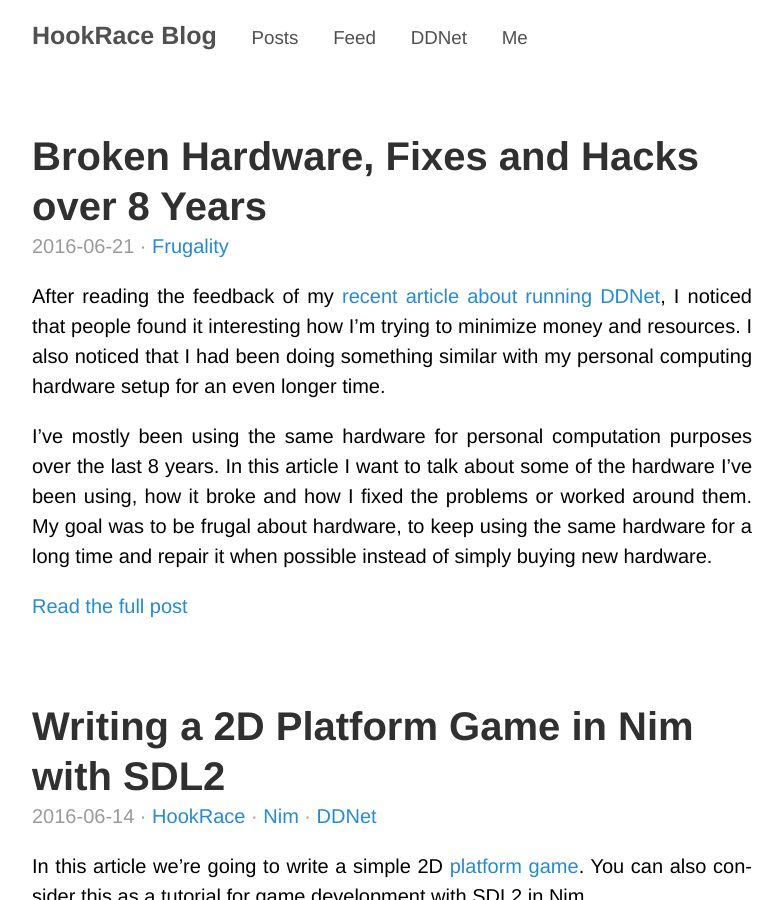
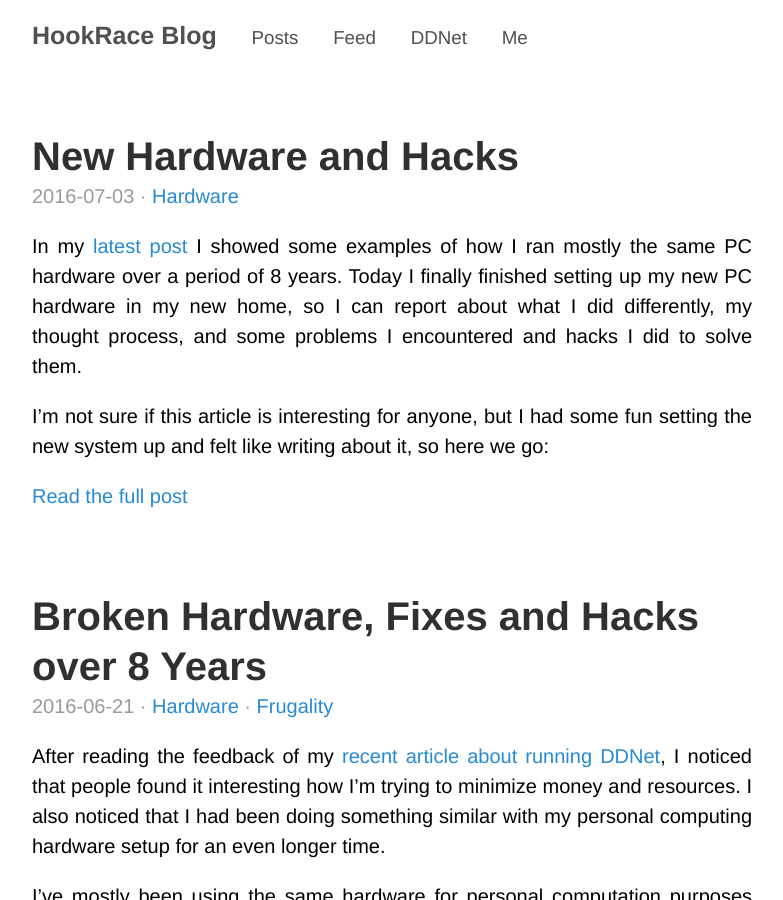
Before and after one commit to HookRace/hookrace-web, a Jekyll site: the page built from www/index.html, in a window 1280 px wide and 900 px high. Shown: the whole window, without its empty margins (248-1031 px from the left). Built offline with Jekyll 4.4.1, drawn with Linux system fonts in a browser that asks for light colours; Markdown is read by kramdown in place of the engine named in the settings; some of the changed lines change nothing that is shown.

Commit message:
New Hardware and Hacks

```diff
--- a/www/_posts/2016-06-21-broken-hardware-fixes-hacks-8-years.markdown
+++ b/www/_posts/2016-06-21-broken-hardware-fixes-hacks-8-years.markdown
@@ -1,7 +1,7 @@
 ---
 layout: post
 title: "Broken Hardware, Fixes and Hacks over 8 Years"
-tags: Frugality
+tags: Hardware Frugality
 permalink: /blog/broken-hardware-fixes-hacks-8-years/
 ---
 
--- /dev/null
+++ b/www/_posts/2016-07-03-new-hardware-hacks.markdown
@@ -0,0 +1,292 @@
+---
+layout: post
+title: "New Hardware and Hacks"
+tags: Hardware
+permalink: /blog/new-hardware-hacks/
+---
+
+In my [latest post](/blog/broken-hardware-fixes-hacks-8-years/) I showed some
+examples of how I ran mostly the same PC hardware over a period of 8 years.
+Today I finally finished setting up my new PC hardware in my new home, so I can
+report about what I did differently, my thought process, and some problems I
+encountered and hacks I did to solve them.
+
+I'm not sure if this article is interesting for anyone, but I had some fun
+setting the new system up and felt like writing about it, so here we go:
+
+<!--more-->
+
+## Case
+
+I wanted a smaller case since the old one was a huge ATX tower with way too
+many useless ports and fans. I still want a pretty performant system, so an
+Intel NUC is out of the question. I don't need a GPU, since the most
+challenging graphics I need is DDNet client, which easily runs at 400 fps at
+1920x1080 and 130 fps at 3840x2160 on Intel's HD Graphics 530 IGP integrated on
+Skylake CPUs. But it's still nice to have a PCIe port in case you ever need it.
+So Mini-ITX it is.
+
+Unfortunately the [Streacom DB4](http://www.streacom.com/products/db4-fanless-chassis/) is not available yet, as it would have made for a beautiful silent Mini-ITX cube. Instead I went with the [In Win Chopin](https://www.inwin-style.com/en/gaming-chassis/Chopin), which is even smaller, features no GPU port and has a small integrated TFX PSU rated at 150 W. I was a bit worried about the PSU being strong enough, but you can read more about that later in this post. There really aren't that many good-looking and reasonable Mini-ITX cases.
+
+<img class="halfimg" src="/public/hardware2/streacom-db4.jpg" alt="Streacom DB4"><img class="halfimg" src="/public/hardware2/in-win-chopin.jpg" alt="In Win Chopin">
+
+The idea of the In Win Chopin is to use the CPU fan as the only fan to cool the
+entire case, pulling air directly from the side, pushing it out of the top.
+That's a stark contrast to my old machine with a total of 9 fans whirring
+inside the case.
+
+## CPU Cooler
+
+Of course that means I need a good CPU cooler for the small space. With just 43 mm space for the cooler my choice fell on the [Noctua NH-L9i](http://noctua.at/en/nh-l9i). Unfortunately the manufacturer [claims a 91 W Skylake CPU barely runs with the NH-L9i](http://noctua.at/en/nh_l9i_tdp_guidelines). So let's check out the CPU and measure some actual temperatures. Even though I switched to a small form factor, another goal of mine is still to keep the noise down to a level where I don't notice it.
+
+<img class="halfimg" src="/public/hardware2/noctua-nh-l9i.jpg" alt="Noctua NH L9i"><img class="halfimg" src="/public/hardware2/intel-i7-6700k.jpg" alt="Intel i7 6700k">
+
+## CPU
+
+There are just two 91 W Intel Skylake CPUs and my choice fell on the i7-6700k.
+Since I never had a failed CPU before and planned to play around a bit with the
+CPU anyway, thus voiding the warranty, I decided to get a pre-owned one for
+cheap. Apparently the CPU was unused, but I wouldn't believe that.
+
+There are much nicer Xeon CPUs, especially if you're willing to risk the
+problems of running an engineering sample, but I wouldn't be able to cool them
+properly, wouldn't need all that performance in the end and miss out on the
+IGP (integrated graphics processor), needing a separate GPU instead, taking up
+more space.
+
+Unfortunately it turns out that Skylake can only decode 8 bit H.264 and H.265 in
+hardware, while most sources are switching to 10 bit, including UltraHD
+Blu-rays and Netflix. If I had the chance I might have waited for Kabylake,
+Intel's next CPU release.
+
+At first I installed the i7-6700k with the regular Noctua thermal paste and
+used it like that for a few days. Unfortunately the system ran louder than I wanted. And changing the fan settings was not a solution since the CPU reached 80°C at load. Clearly I needed a better solution. I already expected this and had some [Thermal Grizzly Conductonaut](http://www.thermal-grizzly.com/en/products/26-conductonaut-en) liquid metal thermal paste ready to use.
+
+![Thermal Grizzly Conductonaut](/public/hardware2/conductonaut.jpg)
+
+Liquid metal thermal pastes conduct heat much better than regular thermal
+pastes, but unfortunately they also conduct electricity, so you have to be
+careful when applying them. Usually people use this thermal paste to achieve
+better overclocking, but my goal is opposite, for now I want a more quiet
+system running at low power. Maybe I'll overclock if I ever need the extra
+performance.
+
+So I delidded my new CPU by removing the heat spreader with a razor
+blade. You need a very careful hand for that as a single scratch into the PCB
+could ruin your CPU. Of course this also voids the warranty if you have one. I
+removed the regular thermal paste between the CPU die and the heat spreader and
+applied the Conductonaut instead. The heat spreader can be reattached with
+regular silicone from a hardware store. Finally I used the same Conductonaut
+thermal paste between the heat spreader and the cooler as well.
+
+<p>
+  <div class="video-container">
+    <iframe src="https://www.youtube.com/embed/JkGASegVRiM" frameborder="0" allowfullscreen></iframe>
+  </div>
+</p>
+
+Finally I dared to start my system again, luckily everything still seemed to
+work and I couldn't quite believe the new temperatures: Instead of 80°C at load
+I now had just 60°C. I was hoping for a 10-15°C improvement, so that was a nice
+surprise.
+
+My last step was to undervolt the CPU and IGP as far as they would go. You have
+to be careful about system stability with this. I set up a few different work
+loads to test stability. This further reduced the load temperature to 55°C.
+That's a temperature I can definitely live with and doesn't even require full
+fan speed to keep up. At regular light usage the CPU stays at 30-35°C and I
+can't even hear the fan. I don't dare to turn off the fan entirely, since it's
+the only active cooling solution for all the other components on the mainboard
+as well.
+
+## Screen
+
+In a few months [Planet Earth 2](http://www.bbc.co.uk/mediacentre/latestnews/2016/planet-earth-two) will air in Ultra HD. Since I'm a huge fan of David Attenborough and nature documentaries in general I clearly need a screen capable of showing it. I also want to use my screen as a television at the same time, so this fits in well.
+
+So the plan was to get a 40" screen with a 3840x2160 resolution, which enables me to work as if I have four 1920x1080 screens, positioned in a 2x2 grid. Luckily this is pretty simple to setup with [xmonad](http://xmonad.org/), my window manager. Using the [LayoutScreens module](http://xmonad.org/xmonad-docs/xmonad-contrib/XMonad-Layout-LayoutScreens.html) I can switch between pretending to have a single large screen or 4 small ones. Since xmonad configuration is just Haskell programming more layouts would of course be possible, but so far I'm happy with this setup.
+
+It turns out that there is still a problem here which I can't quite pinpoint
+yet: When I use xmonad, mpv, NetWM support, 3840x2160 resolution, and the Intel
+IGP driver's TearFree setting, memory leaks and after a few minutes of watching
+some video all 32 GB of RAM are used up and a process is killed. Changing any
+single component in this list gets rid of the problem. For now I use DRI3
+instead of TearFree, which has slight tearing only in very special cases that I
+never encounter in regular usage.
+
+<p>
+  <div class="video-container">
+    <iframe src="https://www.youtube.com/embed/JJxv01q64XI" frameborder="0" allowfullscreen></iframe>
+  </div>
+</p>
+
+But one problem I imagine to have with a large screen is that the left and
+right edges are so far away that they look distorted. After all when I use two
+regular screens I rotate them a bit so I can look at them head-on. So instead I
+wanted a curved screen to correct the distortion and get a similar effect to
+having the screens rotated. I'm not really convinced of curved screens for a
+pure TV setup, but as a computer screen they are great.
+
+Luckily the [Samsung UE40JU6740](http://www.samsung.com/de/consumer/tv-av/tv/uhd/UE40JU6740UXZG) fit all my requirements and was available for
+cheap since it's last year's model. Getting it to display 3840x2160@60Hz with
+reasonable colors is a bit challenging though. There are even guides about how
+to [properly set these TVs up as computer
+screens](https://hardforum.com/threads/2015-samsung-4k-tv-as-a-monitor-set-up-guide.1869675/).
+In the end I have a far better picture than with my old screens, but the input
+delay of 40 ms is noticeable when playing [DDNet](https://ddnet.tw/). Since I
+don't play much I don't mind and in case I ever need it it's possible to get it
+down to a more reasonable 20 ms at the loss of color accuracy.
+
+![Samsung UE40JU6740](/public/hardware2/Samsung-UE40JU6740.jpg)
+
+## Mainboard
+
+But now I faced a new challenge: TVs generally don't support DisplayPort, so in
+order to get 3840x2160@60Hz HDMI 2.0 is required. That's another thing Skylake
+CPUs don't support, so I had two choices: Get an external converter from DP 1.2
+to HDMI 2.0, which Club 3D offers. Or alternatively get the only Mini-ITX mainboard with HDMI 2.0, the [ASRock Z170 Gaming-ITX/ac](http://www.asrock.com/mb/Intel/Fatal1ty%20Z170%20Gaming-ITXac/). So now I have a gaming mainboard even though I don't want to game, oh well.
+
+<img class="halfimg" src="/public/hardware2/club3d.jpg" alt="Club3D adapter"><img class="halfimg" src="/public/hardware2/asrock-z170-gaming-itx.jpg" alt="ASRock Z170 Gaming-ITX/ac">
+
+In the end both the Club 3D adapter as well as the ASRock motherboard have
+nearly the same chips inside, a [MegaChips
+MCDP28](http://www.megachips.us/products/MCDP28_Products.php).
+
+Unfortunately the board still has a few issues even after having been released
+nearly a year ago:
+
+Using the HDMI 2.0 port at 3840x2160@60Hz causes a frame with artifacts every
+few minutes, both in Windows and Linux. In Linux sometimes the screen goes
+black entirely when I switch on stereo HDMI audio, while mono works. My
+assumption is that this is a bandwidth or synchronization problem. So for now I
+disabled HDMI audio and this seems to fix the image artifacts. I never planned
+to use the HDMI port for audio since I still have my fancy amplifier and
+speakers, but it would be nice to get this working.
+
+Another temporary workaround to get working HDMI 2.0 audio on Linux is to user
+another CRTC manually by running `xrandr --output DP2 --crtc 2`. But in my
+experience it's not 100% reliable and I'm not even sure why it works.
+
+Actually ASRock [offers a firmware
+update](http://asrock.pc.cdn.bitgravity.com/TSD/TheGuildofsupporting4kx2k@60Hz.pdf)
+for the MegaChips HDMI 2.0 chip, but it doesn't run on my system and I'm still
+talking to the support about it.
+
+The next issue was that resuming from S3 sleep was broken, also both in Windows
+and Linux. I assume this might also have to do with the HDMI 2.0 chip, but I'm
+not sure yet. So far my only solution is to keep using an older BIOS version
+(1.8) which does not exhibit this problem.
+
+Instead I get a very strange issue after resuming from sleep. In DDNet client I
+get 40 fps instead of 500 fps after the first sleep cycle. My first idea was
+that it had something to do with the IGP and power saving, but I couldn't find
+a way to pinpoint it. Finally I noticed that some screens in DDNet have far
+fewer FPS than others. Finally it dawned on me: The more text is shown on
+screen, the slower it gets.
+
+Nevertheless it had nothing to do with font rendering. Instead the font
+rendering system in DDNet client, which is inherited directly from Teeworlds,
+needs to call the `gettimeofday` syscall A LOT. Checking `dmesg` then confirmed
+that after a S3 sleep the Linux kernel clock source switched from TSC to HPET:
+
+    Jun 28 22:49:23 al kernel: TSC synchronization [CPU#0 -> CPU#1]:
+    Jun 28 22:49:23 al kernel: Measured 3072272461 cycles TSC warp between CPUs, turning off TSC clock.
+    Jun 28 22:49:23 al kernel: tsc: Marking TSC unstable due to check_tsc_sync_source failed
+    Jun 28 01:17:48 al kernel: clocksource: Switched to clocksource hpet
+
+Manually setting `tsc=reliable` makes the clock run backwards after a sleep
+cycle. From what I read it sounds like the BIOS is erroneously changing some
+TSC registers at suspend or resume. I didn't find a way to fix these registers
+again in the Linux kernel.
+
+Fortunately the support quickly gave me a BIOS that is supposed to fix this
+issue.  Unfortunately I can't test this since every BIOS version newer than 1.8
+doesn't resume from S3 sleep at all for me.
+
+Instead I did the best I could and fixed DDNet client to call `clock_gettime`
+two times per frame instead of potentially thousands of times per frame (once
+for each text glyph that is rendered). Some measurement showed that getting the
+time with TSC requires 18 ns, while HPET needs 4700 ns on my system, quite a
+remarkable difference.
+
+## Storage
+
+As a nice bonus the mainboard also has an M.2 port on the backside, so I can run a fast [Samsung SM951](http://www.samsung.com/semiconductor/products/flash-storage/client-ssd/MZHPV256HDGL?ia=831) SSD. Unfortunately being located on the backside of the mainboard means that air circulation is rather bad, so the SSD runs at a temperature of about 50°C.
+
+![Samsung SM951](/public/hardware2/samsung-sm951.jpg)
+
+If this becomes a problem later I can try a thin thermal pad to get contact
+between the SSD and the metal plate inside the case, thus using it as a cooler.
+
+## RAM
+
+For memory I actually just bought the cheapest 32 GB DDR4 kit from Crucial at
+2133 MHz. Turns out that you can undervolt the RAM a bit and still overclock it
+to 2700 MHz. That helps the IGP a bit, but is otherwise not really noticeable.
+It turned out that you actually need dual channel RAM to achieve
+3840x2160@60Hz, so memory bandwidth is actually a concern.
+
+![Crucial 32 GB](/public/hardware2/crucial-32gb.jpg)
+
+## Keyboard
+
+My choices regarding a keyboard were very limited. I wanted a flat keyboard but no rubberdome since they kept annoying me with their inconsistent feeling and bad quality. The only keyboard to fit these requirements was the [Cherry MX-Board 3.0](http://www.cherry.de/cid/keyboards_CHERRY_MX-Board_30.htm?rdeLocaleAttr=en&cpssessionid=SID-FE6BB73E-EA37D60F&WT.mc_id=). With MX-Blue switches it's quite loud to type on, but makes my other keyboards feel incredibly cheap.
+
+![Cherry MX-Board 3.0](/public/hardware2/cherry-mx-board-3.0.jpg)
+
+## Mouse
+
+Actually I rarely use a mouse since I feel at home in the terminal and use a
+few programs with vim-like key bindings, like the Pentadactyl extension for
+Firefox. Still I sometimes like to have a mouse and I want it to fulfill two
+purposes:
+
+1. Regular use next to keyboard, for example for casual gaming
+2. As a remote control from my couch for watching movies
+
+The first is easy to fulfill of course, you could even buy 2 cheap mice from
+eBay for 1 € including shipping. The second purpose requires a wireless mouse
+that works well on any surface, a perfect application for the [Logitech
+Anywhere MX2](https://secure.logitech.com/en-us/product/mx-anywhere2). It even
+feels a bit like a small version of my old MX518, quite a nice bonus.
+
+![Logitech Anywhere MX2](/public/hardware2/logitech-anywhere-mx2.jpg)
+
+To actually use the mouse as a remote control for movie watching I had to set a
+few mouse button binds in `mpv`, my video player:
+
+    MOUSE_BTN5 run "mixer" "pcm" "-2"
+    MOUSE_BTN6 run "mixer" "pcm" "+2"
+    MOUSE_BTN1 cycle sub-visibility
+    MOUSE_BTN7 add chapter -1
+    MOUSE_BTN8 add chapter 1
+
+Now I can move through the movie manually or by chapter, switch through audio
+tracks, enable subtitles and switch through them, change the global system
+volume, toggle fullscreen, and pause and play. That's quite enough for me.
+
+Since I barely touch the mouse I expect the battery to last forever. And since
+my mainboard already supports Bluetooth, I used that instead of the dongle.
+
+Unfortunately you have to [extract the Bluetooth
+firmware](https://github.com/mikolajb/skylake-on-linux#bluetooth) from the
+Windows driver.
+
+## Power Consumption
+
+Initially I was worried about the 150 W PSU of the In Win Chopin. But after
+some measurements my concerns turned out to be unnecessary. Since I undervolt
+my CPU instead of overclocking it, the maximum I managed to achieve by putting
+high loads on CPU and IGP at the same time was 90 W, measured at the wall. At
+regular usage the system needs about 16 W, which I consider to be a pretty fine
+result for such a powerful machine.
+
+## Final Result
+
+The final build assembled in its new environment, where I'm sitting right now
+on a Sunday morning to write this:
+
+[![Finished build #1](/public/hardware2/finished1.jpg)](https://photos.hookrace.net/germany/heidelberg-life/#0)
+
+Closeup of the computer case:
+
+[![Finished build #2](/public/hardware2/finished2.jpg)](https://photos.hookrace.net/germany/heidelberg-life/#8)
```
Also changed, not shown: www/public/hardware2/Samsung-UE40JU6740.jpg (added), www/public/hardware2/asrock-z170-gaming-itx.jpg (added), www/public/hardware2/cherry-mx-board-3.0.jpg (added), www/public/hardware2/club3d.jpg (added), www/public/hardware2/conductonaut.jpg (added), www/public/hardware2/crucial-32gb.jpg (added), www/public/hardware2/finished1.jpg (added), www/public/hardware2/finished2.jpg (added), www/public/hardware2/in-win-chopin.jpg (added), www/public/hardware2/intel-i7-6700k.jpg (added), www/public/hardware2/logitech-anywhere-mx2.jpg (added), www/public/hardware2/noctua-nh-l9i.jpg (added), www/public/hardware2/samsung-sm951.jpg (added), www/public/hardware2/streacom-db4.jpg (added).
